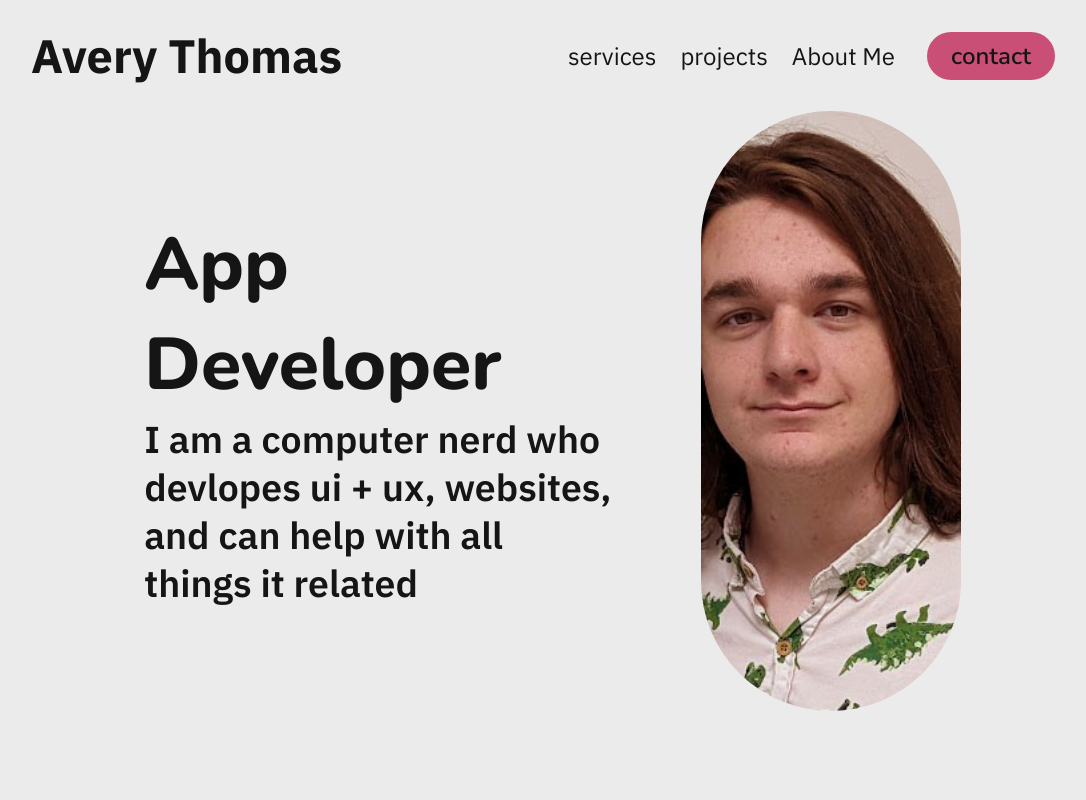
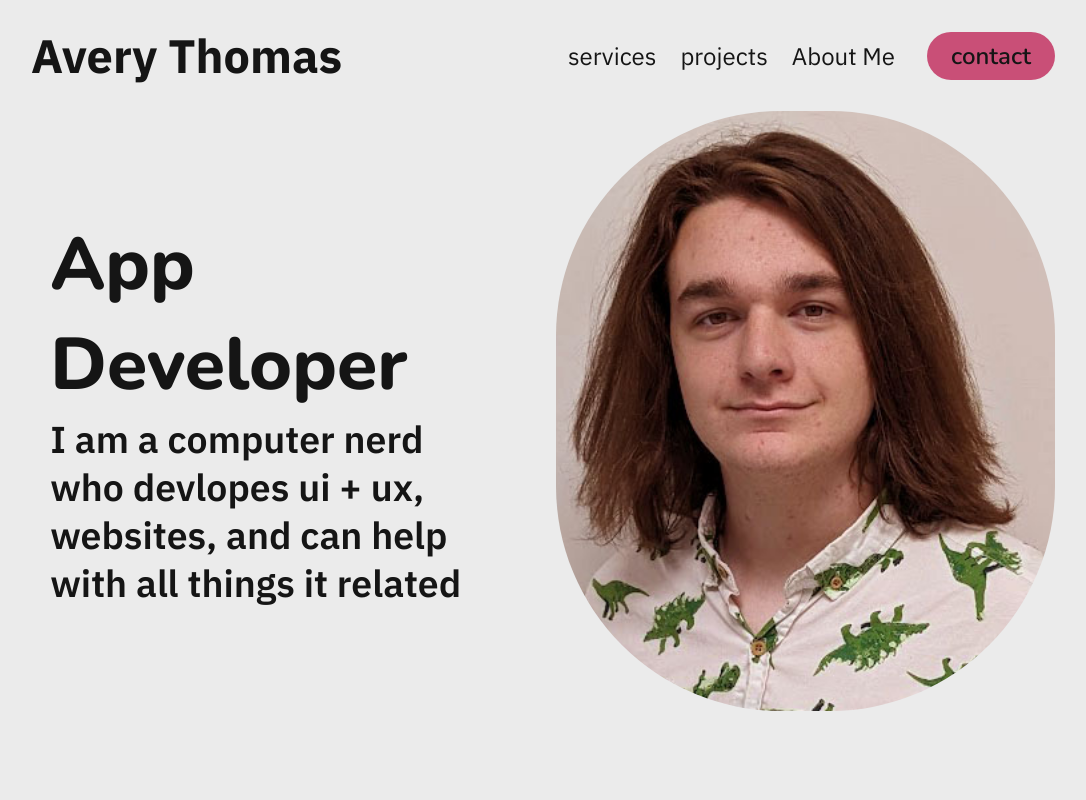
Before and after one commit to BeBeepBOOPbot/at-webpage, a plain HTML site: page index.html in a window 1280 px wide. Shown: the top 800 px of the page, without its empty margins (97-1183 px from the left). Drawn offline with nearby package versions, Linux system fonts and the light colour scheme; a web font is replaced by a local one.

Commit message:
Update home.css

```diff
--- a/css/home.css
+++ b/css/home.css
@@ -75,7 +75,7 @@
     background-size: cover;
     border-radius: 225px;
     height: 600px;
-    width: 260px;
+    width: 560px;
     overflow: hidden;
 }
 
```
